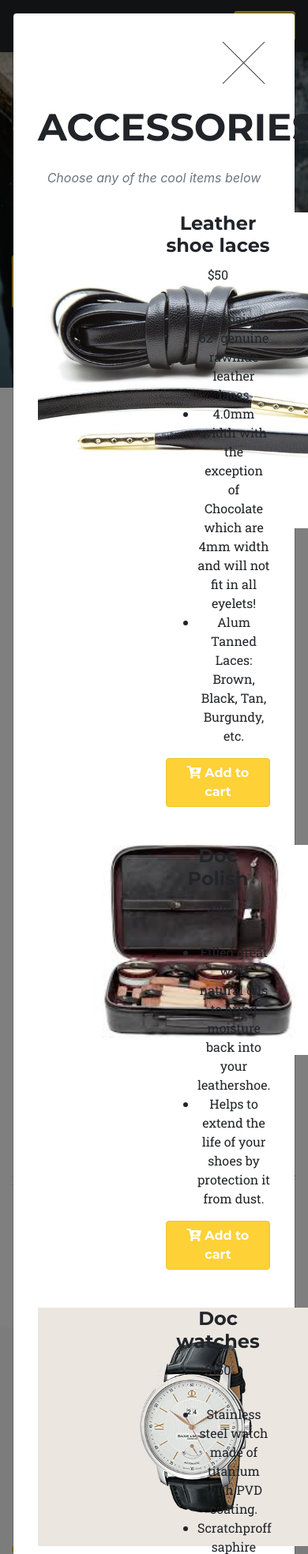
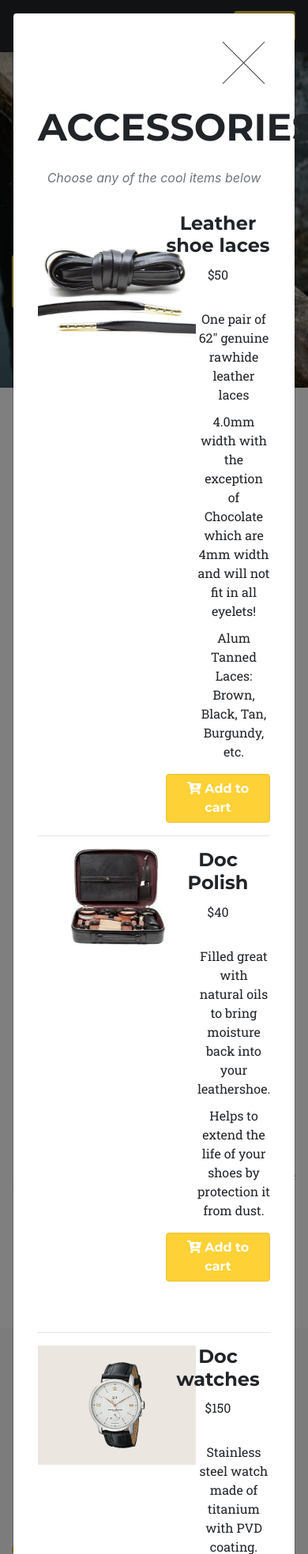
Before and after one commit to AdamXweb/DoctorShoe, a PHP site: page / in a window 390 px wide, after a click that opens the changed part. Shown: the top 1968 px of the page at 79% size. Run offline with PHP 8.4, Linux system fonts and the light colour scheme; some libraries are stand-ins or nearby versions; some web fonts are replaced; grey boxes are pictures that could not be loaded.

Commit message:
fix: Accessories page removal of dot points, added spacing

```diff
--- a/css/shoestyle.css
+++ b/css/shoestyle.css
@@ -58,6 +58,11 @@ h6 {
   section {
     padding: 150px 0;
   }
+}
+
+.my-auto>ul>li {
+  list-style-type: none;
+  margin-bottom: 10px;
 }
 
 /*
@@ -1026,6 +1031,11 @@ ul.social-buttons li a:hover {
   width: 400px;
 }
 
+@media only screen and (max-width: 800px) {
+  .prodimg {
+    width: 200px !important;
+  }
+}
 
 /* Custom newsletter form */
 
--- a/index.html
+++ b/index.html
@@ -789,15 +789,16 @@
                           in all eyelets!</li>
                         <li>Alum Tanned Laces: Brown, Black, Tan, Burgundy, etc.</li>
                       </ul>
-                      <a class="add-to-cart btn btn-primary mb-5" data-name="Shoe laces" data-desc="Laces" data-ex=""
+                      <a class="add-to-cart btn btn-primary" data-name="Shoe laces" data-desc="Laces" data-ex=""
                         data-id="3" data-price="50" data-toggle="modal" href="#"><i class="fas fa-cart-plus"></i>
                         Add to cart
                       </a>
                     </div>
                   </div>
                   <!-- end product -->
+                  <hr>
                   <!--Product item polish-->
-                  <div class="row">
+                  <div class="row mt-3">
                     <div class="col-6">
                       <img src="img/product/polish.jpg" alt="Polish" class="prodimg">
                     </div>
@@ -816,8 +817,9 @@
                     </div>
                   </div>
                   <!-- end product -->
+                  <hr>
                   <!--Product item watch-->
-                  <div class="row">
+                  <div class="row mt-3">
                     <div class="col-6">
                       <img src="img/product/watches.jpg" alt="Watch" class="prodimg">
                     </div>
@@ -838,8 +840,9 @@
                     </div>
                   </div>
                   <!-- end product -->
+                  <hr>
                   <!--Product item belt-->
-                  <div class="row">
+                  <div class="row mt-3">
                     <div class="col-6">
                       <img src="img/product/belt.jpg" alt="Belt" class="prodimg">
                     </div>
```
